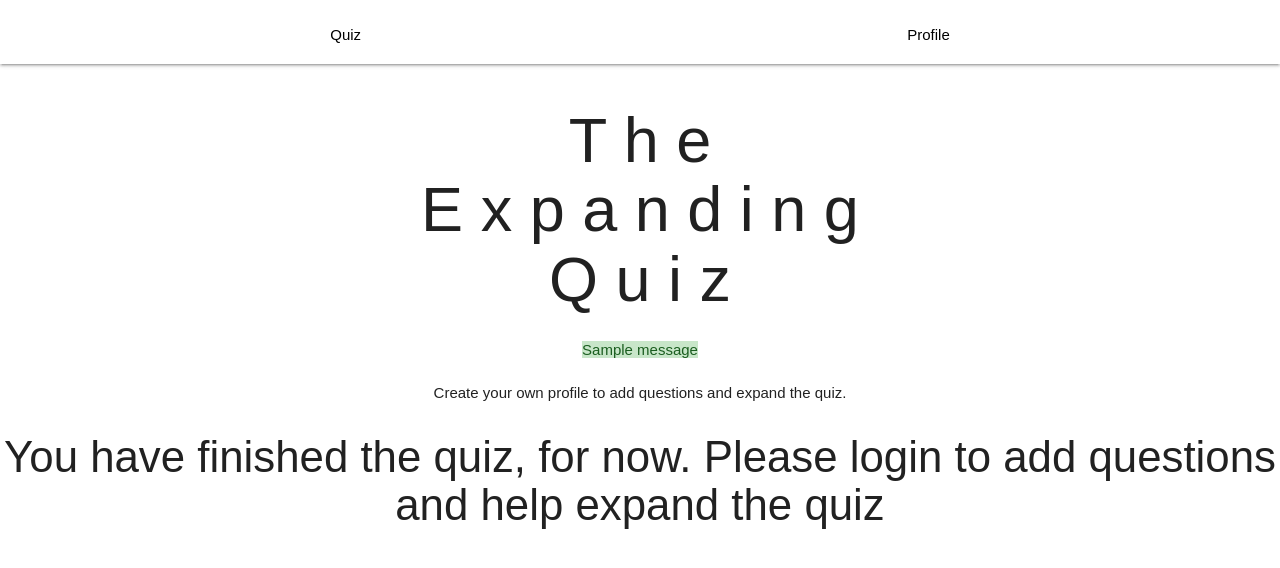
After one commit to tomwiddows/the-expanding-quiz, a Flask app: page /no_questions_page in a window 1280 px wide. The commit adds this page. Shown: the top 568 px of the page. Run offline with Flask 3, Linux system fonts and the light colour scheme; one stand-in notice (Sample message) is shown; some libraries are stand-ins or nearby versions; some web fonts are replaced.

Commit message:
Add no_questions.html page and route decorator for when there are no questions to display. Alter index route to redirect to no_questions_page function when appropriate

```diff
--- a/requirements.txt
+++ b/requirements.txt
@@ -4,5 +4,5 @@ dnspython==2.6.1
 Flask==3.0.3
 Flask-PyMongo==2.3.0
 itsdangerous==2.2.0
-pymongo==4.8.0
-Werkzeug==3.0.3
+pymongo==4.9.1
+Werkzeug==3.0.4
--- a/run.py
+++ b/run.py
@@ -57,16 +57,10 @@ def materialize_class(category):
 
 # Function to get a random question from the database
 def get_random_question():
+    # Count total questions in the collection
+    total_questions = mongo.db.questions.count_documents({})
+    print(total_questions)
     try:
-        # Count total questions in the collection
-        total_questions = mongo.db.questions.count_documents({})
-
-        # Handle cases where there are no questions or all questions have been shown
-        if total_questions == 0:
-            return 'There are currently no quiz questions in the database. Login to add some questions'
-        if total_questions == len(SHOWN_QUESTION_IDS):
-            return 'You have seen all the questions on the quiz. Login to add more'
-
         # Get a random question that hasn't been shown yet
         while True:
             random_index = random.randint(0, total_questions - 1)
@@ -81,24 +75,37 @@ def get_random_question():
             {'$inc': {"shown_x_times": 1}}
         )
 
-        return random_question
+        questions_left = total_questions - (len(SHOWN_QUESTION_IDS))
+        print(questions_left)
+        if questions_left == 0:
+            return None
+        else:
+            return random_question
 
     except Exception as e:
         print("Error fetching random question:", e)
         return "An error occurred while fetching a random question."
 
+# Route for the no questions page
+@app.route('/no_questions_page', methods=["GET", "POST"])
+def no_questions_page():
+    return render_template('no_questions.html')
+
 # Route for the home page
 @app.route('/', methods=["GET", "POST"])
 def index():
     question_info = get_random_question()
-    return render_template('index.html', question_info=question_info)
+    if question_info is None:
+        return redirect(url_for('no_questions_page'))
+    else:
+        return render_template('index.html', question_info=question_info)
 
 # Route to add a question page (requires login)
 @app.route('/add_question_page', methods=['POST'])
 def add_question_page():
     if 'user' in session:
         return render_template('add_question.html')
-    return render_template(url_for('login_or_register'))
+    return rendirect(url_for('login_or_register'))
 
 # Route for user profile page
 @app.route('/profile', methods=['GET', 'POST'])
@@ -220,6 +227,8 @@ def add_question():
             {'$inc': {'question_count': 1}}
         )
 
+        total_questions +=1
+
         flash('Question added successfully!', 'success')
         return redirect(url_for('profile'))
     else:
@@ -274,4 +283,4 @@ if __name__ == '__main__':
     app.run(
         host=os.environ.get('IP', '0.0.0.0'),
         port=int(os.environ.get('PORT', '5000')),
-        debug=False)  # Set to False in production
+        debug=True)  # Set to False in production
--- /dev/null
+++ b/templates/no_questions.html
@@ -0,0 +1,31 @@
+{% extends "base.html" %}
+{% block content %}
+
+    <!-- Flash Messages Section -->
+    {% with messages = get_flashed_messages(with_categories=true) %}
+    {% if messages %}
+        <div class="row">
+            {% for category, message in messages %}
+                <div class="col s12">
+                    <!-- Apply Materialize CSS classes based on message category -->
+                    <alert class="{{ category | materialize_class }}">
+                        <span class="flash_message">{{ message }}</span>
+                    </alert>
+                </div>
+            {% endfor %}
+        </div>
+    {% endif %}
+    {% endwith %}
+
+    <!-- Instruction for users -->
+    <p>Create your own profile to add questions and expand the quiz.</p>
+
+    <!-- if statement to decide which message should be displayed; if there are no questions at all: -->
+    {% if total_questions == 0 %}
+        <h3>There are currently no quesitons in the database. Please login to add questions</h3>
+    <!-- and if there are questions in the db but all have been displayed: -->
+    {% else %}
+        <h3>You have finished the quiz, for now. Please login to add questions and help expand the quiz</h3>
+    {% endif %}
+
+{% endblock %}
```
Also changed, not shown: templates/index.html (+6 -4 lines).
